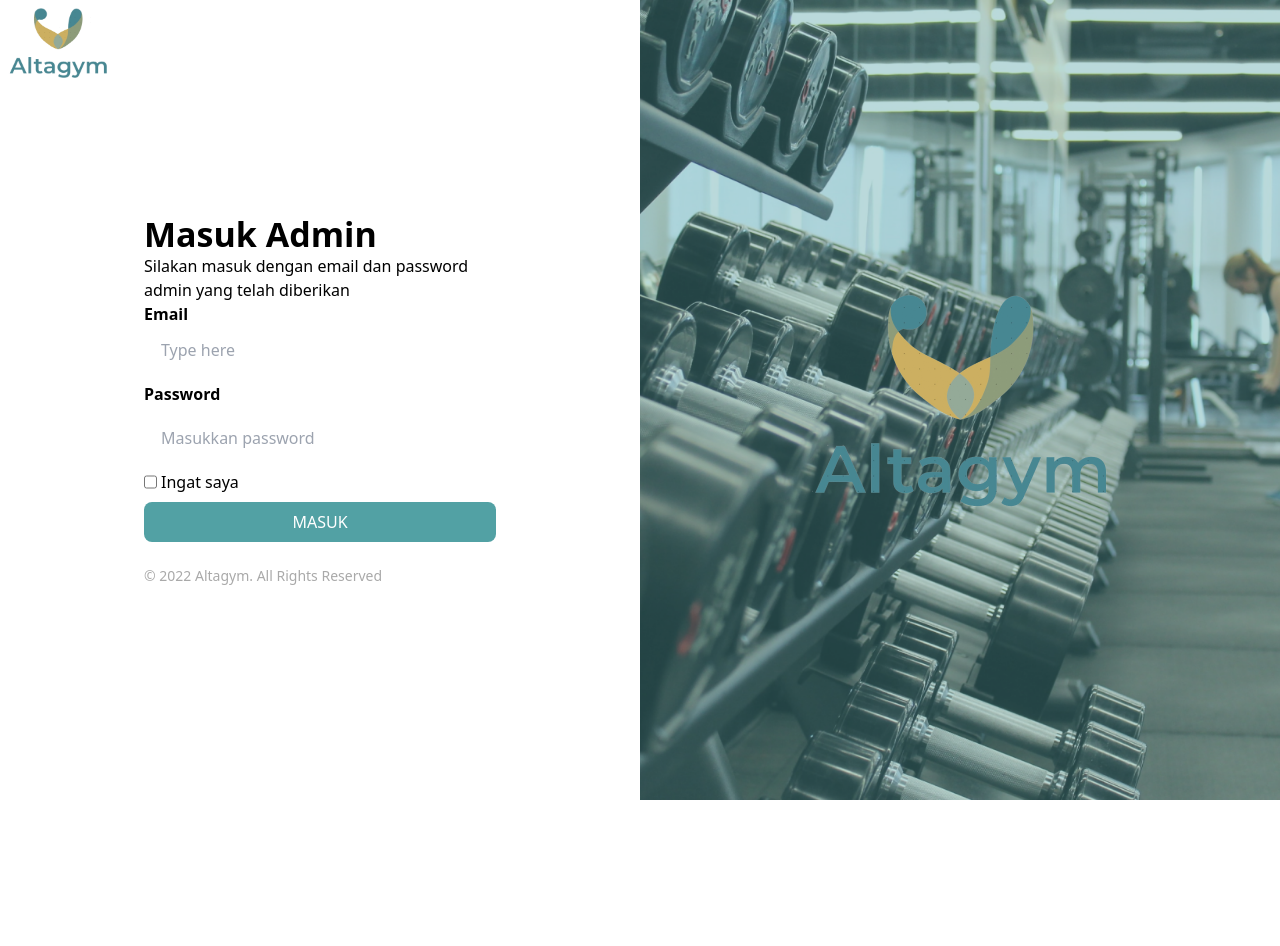
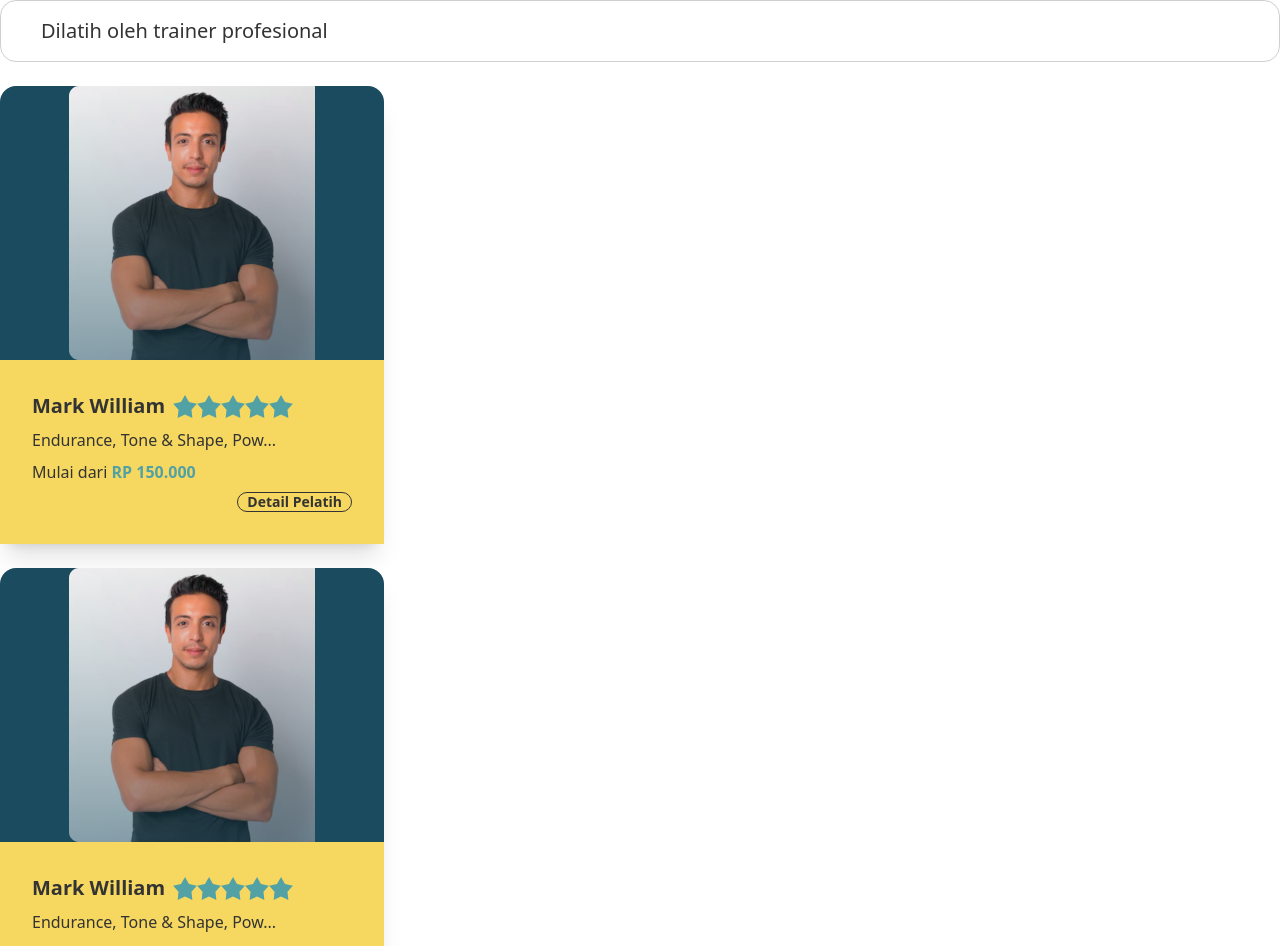
Before and after one commit to Group10CapstoneProject/React, a React (Create React App) app: page /trainer in a window 1280 px wide. Before the commit this address led to /login. Shown: the top 946 px of the page. Before the commit the page ends 800 px from the top, so only its background shows below. Built offline with nearby package versions, Linux system fonts and the light colour scheme.

Commit message:
updated landingpage, adding pages trainer-detailpelatih

```diff
--- a/src/components/Navbar.jsx
+++ b/src/components/Navbar.jsx
@@ -13,7 +13,7 @@ function Navbar() {
     <nav className="w-full sticky h-[60px] z-50  bg-base/60 border px-4 py-2  flex items-center justify-end">
       <ul className="flex gap-x-4">
         <li className="indicator tab tab-lifted tab-active">Notifikasi</li>
-        <span className="indicator-item badge mr-2">8</span>
+        <span className="indicator-item indicator-center badge badge-secondary">8</span>
         <div className="avatar placeholder">
           <div className="bg-neutral-focus text-neutral-content rounded-full w-8">
             <a href="/">
@@ -23,12 +23,10 @@ function Navbar() {
         </div>
         <div className="dropdown dropdown-bottom ">
           <button tabIndex={0}>{dataAdmin && <b>{dataAdmin.role}</b>}</button>
-          <ul
-            tabIndex={0}
-            className="dropdown-content menu p-2 w-full shadow bg-base-100  "
-          >
+          <ul tabIndex={0} className="dropdown-content menu p-2 w-full shadow bg-base-100  ">
             <li>
               <a href="*">Item 1</a>
+              <a href="/landingpage">PageL</a>
             </li>
             <li>
               <button onClick={handleLogout}>logout</button>
--- /dev/null
+++ b/src/pages/DetailPelatih.jsx
@@ -0,0 +1,11 @@
+import React from "react";
+
+function DetailPelatih() {
+  return (
+    <div>
+      <h1>DETAIL PELATIH</h1>
+    </div>
+  );
+}
+
+export default DetailPelatih;
--- a/src/pages/JenisMembership.jsx
+++ b/src/pages/JenisMembership.jsx
@@ -25,22 +25,15 @@ const JenisMembership = () => {
         </div>
 
         <div className="pt-2 flex justify-between ">
-          <input
-            type="text"
-            placeholder="Cari Membership ....."
-            className="input input-bordered input-black w-full max-w-xs"
-          />
+          <input type="text" placeholder="Cari Membership ....." className="input input-bordered input-black w-full max-w-xs" />
 
           <button className="btn text-primary border-primary bg-base hover:bg-primary hover:text-white transition duration-200 ease-in hover:border-base">
-            <img className="fill-gray-800" src={addMember} alt="" /> Tambah
-            Kelas
+            <img className="fill-gray-800" src={addMember} alt="" /> Tambah Kelas
           </button>
         </div>
 
         <div className="bg-white my-2 p-2">
-          <h3 className="py-2 font-bold text-black text-2xl">
-            Daftar Membership
-          </h3>
+          <h3 className="py-2 font-bold text-black text-2xl">Daftar Membership</h3>
           <div className="">
             <table className="table w-full text-sm my-2 ">
               <thead>
@@ -50,7 +43,7 @@ const JenisMembership = () => {
                   <th>Durasi</th>
                   <th>Kelas Offline</th>
                   <th>Kelas Online</th>
-                  <th>Gyn</th>
+                  <th>Gym</th>
                   <th>Trainer</th>
                   <th>Aksi</th>
                 </tr>
@@ -67,16 +60,10 @@ const JenisMembership = () => {
                       <td>false</td>
                       <td>true</td>
                       <td className="flex gap-x-2">
-                        <label
-                          htmlFor="my-modal-5"
-                          className="px-4 py-2 bg-primary cursor-pointer text-white rounded-lg active:scale-90 transition duration-100 ease-in"
-                        >
+                        <label htmlFor="my-modal-5" className="px-4 py-2 bg-primary cursor-pointer text-white rounded-lg active:scale-90 transition duration-100 ease-in">
                           Detail
                         </label>
-                        <label
-                          htmlFor="my-modal-5"
-                          className="px-4 py-2 bg-red-700 cursor-pointer text-white rounded-lg active:scale-90 transition duration-100 ease-in"
-                        >
+                        <label htmlFor="my-modal-5" className="px-4 py-2 bg-red-700 cursor-pointer text-white rounded-lg active:scale-90 transition duration-100 ease-in">
                           Hapus
                         </label>
                       </td>
--- a/src/pages/LandingPage.jsx
+++ b/src/pages/LandingPage.jsx
@@ -6,7 +6,7 @@ function LandingPage() {
   return (
     <div>
       <div className="navbar bg-info">
-        <div className="avatar w-105">
+        <div className="avatar w-auto">
           <div className="w-24 rounded">
             <img src={altaImage} />
           </div>
@@ -15,36 +15,46 @@ function LandingPage() {
         <div className="navbar-center hidden lg:flex">
           <ul className="menu menu-horizontal p-0">
             <li>
-              <a className="text-accent">Home</a>
+              <a className="text-accent w-65 h-28 py-10" href="/">
+                Home
+              </a>
             </li>
             <li>
-              <a className="text-white">Trainer</a>
+              <a className="text-white w-65 h-28 py-10" href="/trainer">
+                Trainer
+              </a>
             </li>
             <li>
-              <a className="text-white">Memberships</a>
+              <a className="text-white w-65 h-28 py-10" href="/jenis">
+                Memberships
+              </a>
             </li>
           </ul>
         </div>
         <div className="navbar-end">
-          <a className="btn bg-primary text-white">Join Now</a>
+          <a className="btn bg-primary text-white" href="*">
+            Join Now
+          </a>
         </div>
       </div>
       <div className="stats shadow bg-neutral text-white">
-        <div className="stat">
+        {/* <div className="stat">
           <div className="stat-value">100+</div>
           <div className="stat-title text-white">Great</div>
           <div className="stat-title text-white">Member</div>
           <div className="stat-title text-white">Experience</div>
-        </div>
+        </div> */}
       </div>
       <div className="hero min-h-screen">
         <img src={bg1Image} />
-        <div className="hero-overlay bg-opacity-60"></div>
-        <div className="hero-content text-center text-neutral-content">
-          <div className="max-w-md">
-            <h1 className="mb-3 text-3xl font-bold text-white">Mulai Hidup Sehat Dimanapun dan Kapanpun</h1>
-            <p className="mb-5 text-white">Dengan Altagym kamu dapatkan melakukan gym dimanapun dengan bimbingan para trainer pilihan yang profesional dibidangnya.</p>
-            <button className="btn btn-primary text-white">Gabung Sekarang</button>
+        <div className="hero-overlay bg-opacity-0"></div>
+        <div className="hero-content text-center">
+          <div className="max-w-md w-565">
+            <h1 className="mb-3 text-3xl font-bold text-white h-112">Mulai Hidup Sehat Dimanapun dan Kapanpun</h1>
+            <p className="mb-5 text-white h-140">Dengan Altagym kamu dapatkan melakukan gym dimanapun dengan bimbingan para trainer pilihan yang profesional dibidangnya.</p>
+            <button className="btn btn-primary text-white">
+              <a href="*">Gabung Sekarang</a>
+            </button>
           </div>
         </div>
       </div>
--- /dev/null
+++ b/src/pages/Trainer.jsx
@@ -0,0 +1,135 @@
+import React from "react";
+import trainerImage from "../assets/images/trainer.png";
+
+function Trainer() {
+  return (
+    <div>
+      <div tabIndex={0} className="collapse collapse-close border border-base-300 bg-base-100 rounded-box">
+        <div className="collapse-title text-xl font-medium pt-15 pl-10">
+          <a href="/">Dilatih oleh trainer profesional</a>
+        </div>
+        <div className="collapse-content">
+          <p>tabIndex={0} attribute is necessary to make the div focusable</p>
+        </div>
+      </div>
+      <br />
+      <div className="card w-96 bg-info shadow-xl">
+        <figure>
+          <img src={trainerImage} alt="trainer" />
+        </figure>
+        <div className="card-body bg-secondary">
+          <h2 className="card-title">
+            <b>Mark William</b>
+            <div className="rating">
+              <input type="radio" name="rating-4" className="mask mask-star-2 bg-primary" />
+              <input type="radio" name="rating-4" className="mask mask-star-2 bg-primary" />
+              <input type="radio" name="rating-4" className="mask mask-star-2 bg-primary" />
+              <input type="radio" name="rating-4" className="mask mask-star-2 bg-primary" checked />
+              <input type="radio" name="rating-4" className="mask mask-star-2 bg-primary" />
+            </div>
+          </h2>
+          <p>Endurance, Tone & Shape, Pow...</p>
+          <p>
+            Mulai dari <b className="text-primary">RP 150.000</b>
+          </p>
+          <div className="card-actions justify-end">
+            <div className="badge badge-outline">
+              <a href="/detailpelatih">
+                <b>Detail Pelatih</b>
+              </a>
+            </div>
+          </div>
+        </div>
+      </div>{" "}
+      <br />
+      <div className="card w-96 bg-info shadow-xl">
+        <figure>
+          <img src={trainerImage} alt="trainer" />
+        </figure>
+        <div className="card-body bg-secondary">
+          <h2 className="card-title">
+            <b>Mark William</b>
+            <div className="rating">
+              <input type="radio" name="rating-4" className="mask mask-star-2 bg-primary" />
+              <input type="radio" name="rating-4" className="mask mask-star-2 bg-primary" />
+              <input type="radio" name="rating-4" className="mask mask-star-2 bg-primary" />
+              <input type="radio" name="rating-4" className="mask mask-star-2 bg-primary" checked />
+              <input type="radio" name="rating-4" className="mask mask-star-2 bg-primary" />
+            </div>
+          </h2>
+          <p>Endurance, Tone & Shape, Pow...</p>
+          <p>
+            Mulai dari <b className="text-primary">RP 150.000</b>
+          </p>
+          <div className="card-actions justify-end">
+            <div className="badge badge-outline">
+              <a href="/detailpelatih">
+                <b>Detail Pelatih</b>
+              </a>
+            </div>
+          </div>
+        </div>
+      </div>{" "}
+      <br />
+      <div className="card w-96 bg-info shadow-xl">
+        <figure>
+          <img src={trainerImage} alt="trainer" />
+        </figure>
+        <div className="card-body bg-secondary">
+          <h2 className="card-title">
+            <b>Mark William</b>
+            <div className="rating">
+              <input type="radio" name="rating-4" className="mask mask-star-2 bg-primary" />
+              <input type="radio" name="rating-4" className="mask mask-star-2 bg-primary" />
+              <input type="radio" name="rating-4" className="mask mask-star-2 bg-primary" />
+              <input type="radio" name="rating-4" className="mask mask-star-2 bg-primary" checked />
+              <input type="radio" name="rating-4" className="mask mask-star-2 bg-primary" />
+            </div>
+          </h2>
+          <p>Endurance, Tone & Shape, Pow...</p>
+          <p>
+            Mulai dari <b className="text-primary">RP 150.000</b>
+          </p>
+          <div className="card-actions justify-end">
+            <div className="badge badge-outline">
+              <a href="/detailpelatih">
+                <b>Detail Pelatih</b>
+              </a>
+            </div>
+          </div>
+        </div>
+      </div>{" "}
+      <br />
+      <div className="card w-96 bg-info shadow-xl">
+        <figure>
+          <img src={trainerImage} alt="trainer" />
+        </figure>
+        <div className="card-body bg-secondary">
+          <h2 className="card-title">
+            <b>Mark William</b>
+            <div className="rating">
+              <input type="radio" name="rating-4" className="mask mask-star-2 bg-primary" />
+              <input type="radio" name="rating-4" className="mask mask-star-2 bg-primary" />
+              <input type="radio" name="rating-4" className="mask mask-star-2 bg-primary" />
+              <input type="radio" name="rating-4" className="mask mask-star-2 bg-primary" checked />
+              <input type="radio" name="rating-4" className="mask mask-star-2 bg-primary" />
+            </div>
+          </h2>
+          <p>Endurance, Tone & Shape, Pow...</p>
+          <p>
+            Mulai dari <b className="text-primary">RP 150.000</b>
+          </p>
+          <div className="card-actions justify-end">
+            <div className="badge badge-outline">
+              <a href="/detailpelatih">
+                <b>Detail Pelatih</b>
+              </a>
+            </div>
+          </div>
+        </div>
+      </div>{" "}
+    </div>
+  );
+}
+
+export default Trainer;
--- a/src/router/Index.js
+++ b/src/router/Index.js
@@ -11,6 +11,8 @@ import OfflineClass from "../pages/OfflineClass";
 import OnlineClass from "../pages/OnlineClass";
 import PrivateRoute from "./PrivateRoute";
 import ProtectedRoute from "./ProtectedRoute";
+import Trainer from "./../pages/Trainer";
+import DetailPelatih from "./../pages/DetailPelatih";
 
 export const SetUpRouters = () => {
   return (
@@ -23,9 +25,11 @@ export const SetUpRouters = () => {
           <Route path="anggota" element={<KelolaAnggota />} />
           <Route path="jenis" element={<JenisMembership />} />
           <Route path="member" element={<Member />} />
-          <Route path="landingpage" element={<LandingPage />} />
           <Route path="*" element={<NotFoundPage />} />
         </Route>
+        <Route path="landingpage" element={<LandingPage />} />
+        <Route path="trainer" element={<Trainer />} />
+        <Route path="detailpelatih" element={<DetailPelatih />} />
         <Route path="/" element={<ProtectedRoute />}>
           <Route path="/home" element={<LandingPage />} />
           <Route path="/login" element={<Login />} />
```
Also changed, not shown: src/assets/images/trainer.png (added).
